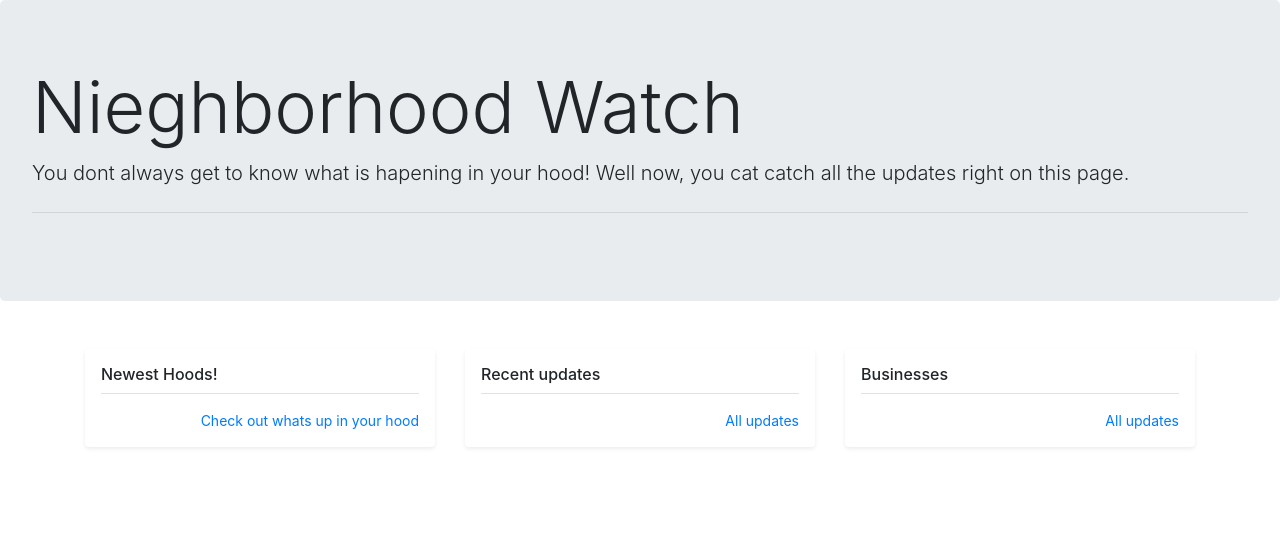
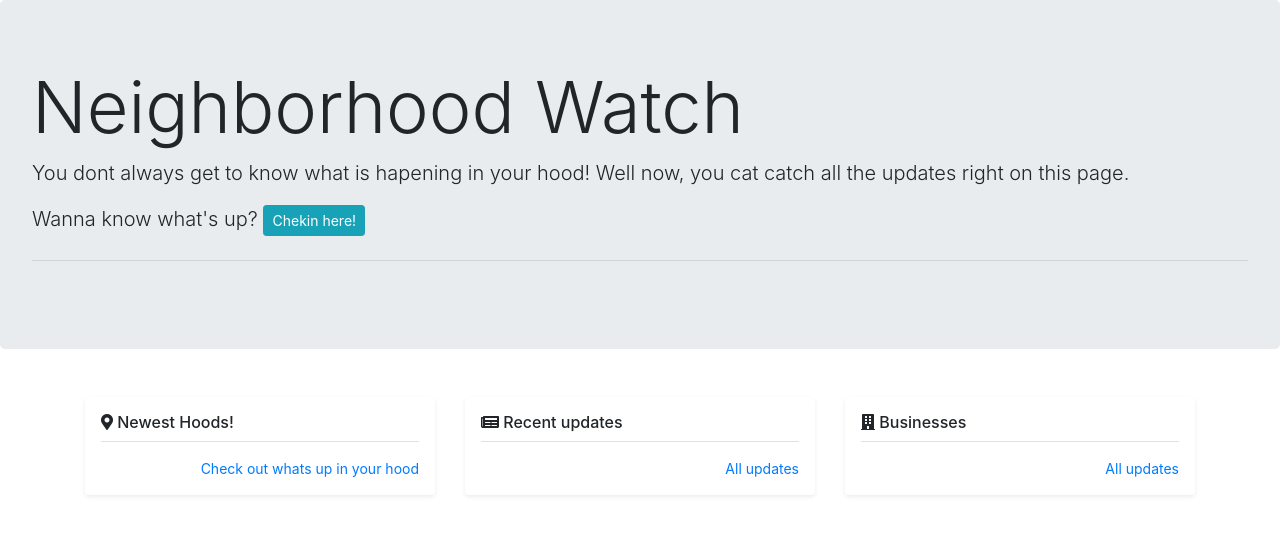
Before and after one commit to GabrielOduori/Neighborhood, a Django app: page / in a window 1280 px wide. Shown: the part 56-591 px from the top of the page. Run offline with Django 3.2, Linux system fonts and the light colour scheme; data that the repository does not hold is empty; some libraries are stand-ins or nearby versions; some web fonts are replaced.

Commit message:
Added iconts to the headings on the landing page as well as adding a checkin link on the main page which will take users straight to a hood they can check into.

```diff
--- a/neighbors/templates/neighbors/index.html
+++ b/neighbors/templates/neighbors/index.html
@@ -4,8 +4,12 @@
 {% block content %}
 
     <div class="jumbotron">
-        <h1 class="display-3">Nieghborhood Watch</h1>
+        <h1 class="display-3">Neighborhood Watch</h1>
         <p class="lead"> You dont always get to know what is hapening in your hood! Well now, you cat catch all the updates right on this page.</p>
+
+        <p class="lead"> Wanna know what's up?
+            <a class="btn btn-info btn-sm" href="{% url 'neighbors:all_neighbors'%}" role="button">Chekin here!</a>
+          </p>
         <hr class="my-4">
       </div>
 
@@ -18,7 +22,7 @@
 
         <div class="col">
           <div class="my-3 p-3 bg-white rounded shadow-sm">
-            <h6 class="border-bottom border-gray pb-2 mb-0">Newest Hoods!</h6>
+            <h6 class="border-bottom border-gray pb-2 mb-0"><i class="fas fa-map-marker-alt"></i>  Newest Hoods!</h6>
             {% for hood in hoods %}
             <div class="media text-muted pt-3">
               <svg class="bd-placeholder-img mr-2 rounded" width="32" height="32" xmlns="http://www.w3.org/2000/svg" preserveAspectRatio="xMidYMid slice" focusable="false" role="img" aria-label="Placeholder: 32x32"><title>Placeholder</title><rect width="100%" height="100%" fill="#007bff"/><text x="50%" y="50%" fill="#007bff" dy=".3em">32x32</text></svg>
@@ -35,7 +39,7 @@
         </div>
         <div class="col">
           <div class="my-3 p-3 bg-white rounded shadow-sm">
-            <h6 class="border-bottom border-gray pb-2 mb-0">Recent updates</h6>
+            <h6 class="border-bottom border-gray pb-2 mb-0"><i class="fas fa-newspaper"></i>  Recent updates </h6>
             {% for post in posts %}
             <div class="media text-muted pt-3">
               <svg class="bd-placeholder-img mr-2 rounded" width="32" height="32" xmlns="http://www.w3.org/2000/svg" preserveAspectRatio="xMidYMid slice" focusable="false" role="img" aria-label="Placeholder: 32x32"><title>Placeholder</title><rect width="100%" height="100%" fill="#e83e8c"/><text x="50%" y="50%" fill="#e83e8c" dy=".3em">32x32</text></svg>
@@ -53,7 +57,7 @@
         </div>
         <div class="col">
           <div class="my-3 p-3 bg-white rounded shadow-sm">
-            <h6 class="border-bottom border-gray pb-2 mb-0">Businesses</h6>
+            <h6 class="border-bottom border-gray pb-2 mb-0"><i class="fas fa-building"></i>  Businesses</h6>
             {% for biz in business %}
             <div class="media text-muted pt-3">
               <svg class="bd-placeholder-img mr-2 rounded" width="32" height="32" xmlns="http://www.w3.org/2000/svg" preserveAspectRatio="xMidYMid slice" focusable="false" role="img" aria-label="Placeholder: 32x32"><title>Placeholder</title><rect width="100%" height="100%" fill="#6f42c1"/><text x="50%" y="50%" fill="#6f42c1" dy=".3em">32x32</text></svg>
```
Also changed, not shown: other parts of neighbors/templates/neighbors/index.html (+0 -8 lines).
